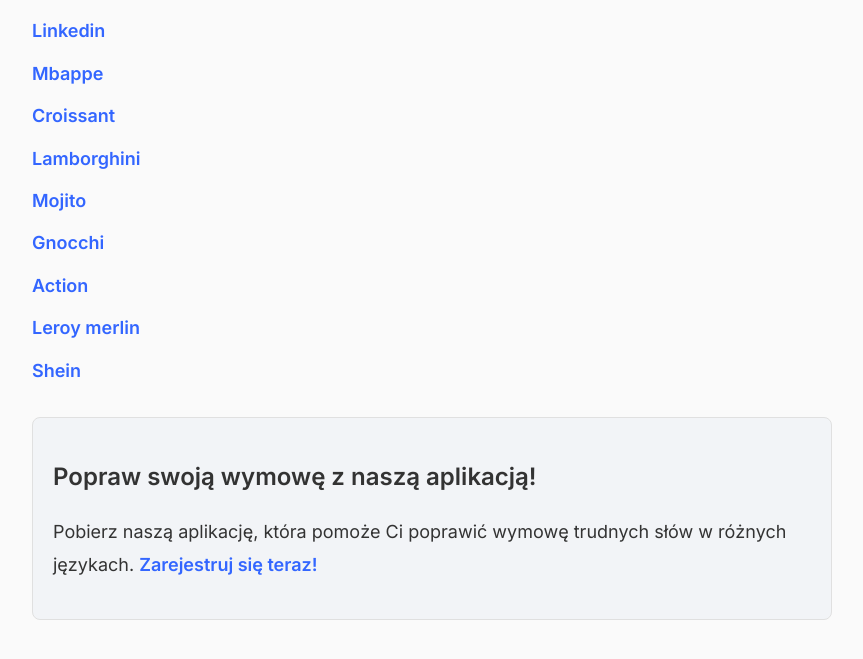
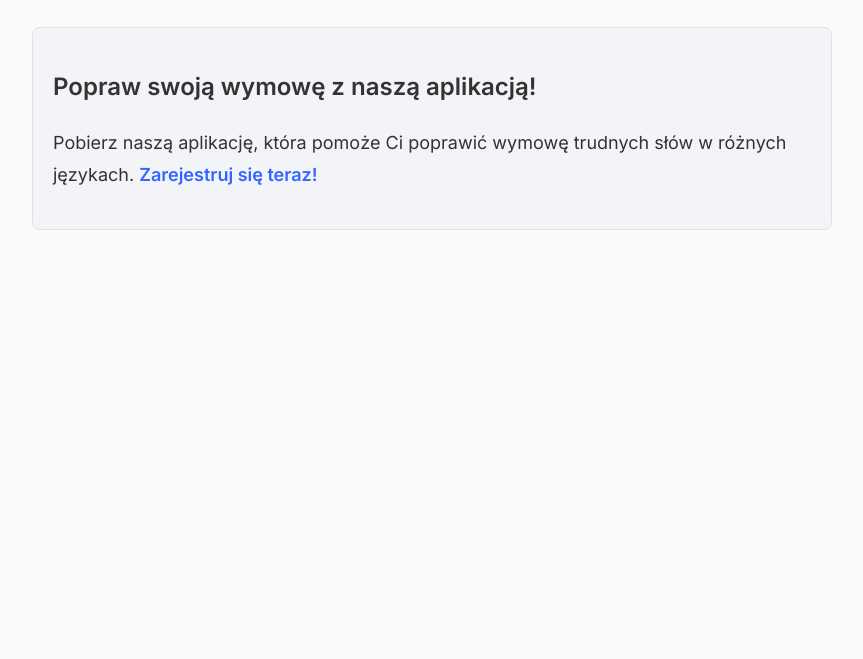
Before and after one commit to demidchick/pronunciation-checker, a plain HTML site: page index.html in a window 1280 px wide. Shown: the part 139-798 px from the top of the page, without its empty margins (18-881 px from the left). Drawn offline with Linux system fonts and the light colour scheme.

Commit message:
Demo prep

```diff
--- a/index.html
+++ b/index.html
@@ -78,15 +78,6 @@
         </header>
         <section>
             <ul>
-                <li><a href="pages/linkedin.html">Linkedin</a></li>
-                <li><a href="pages/mbappe.html">Mbappe</a></li>
-                <li><a href="pages/croissant.html">Croissant</a></li>
-                <li><a href="pages/lamborghini.html">Lamborghini</a></li>
-                <li><a href="pages/mojito.html">Mojito</a></li>
-                <li><a href="pages/gnocchi.html">Gnocchi</a></li>
-                <li><a href="pages/action.html">Action</a></li>
-                <li><a href="pages/leroy merlin.html">Leroy merlin</a></li>
-                <li><a href="pages/shein.html">Shein</a></li>
             </ul>
         </section>
 
```
